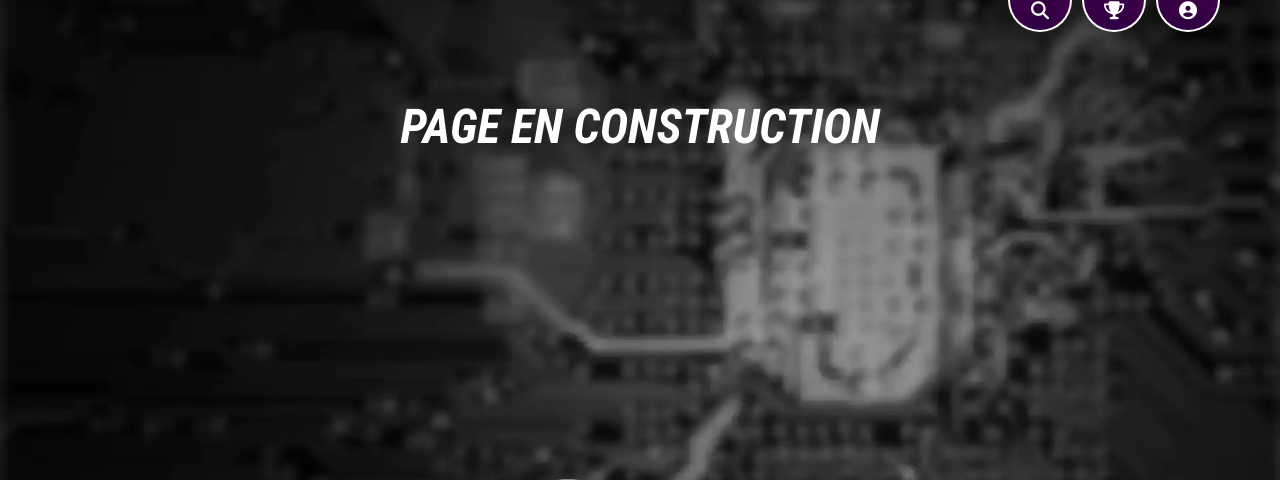
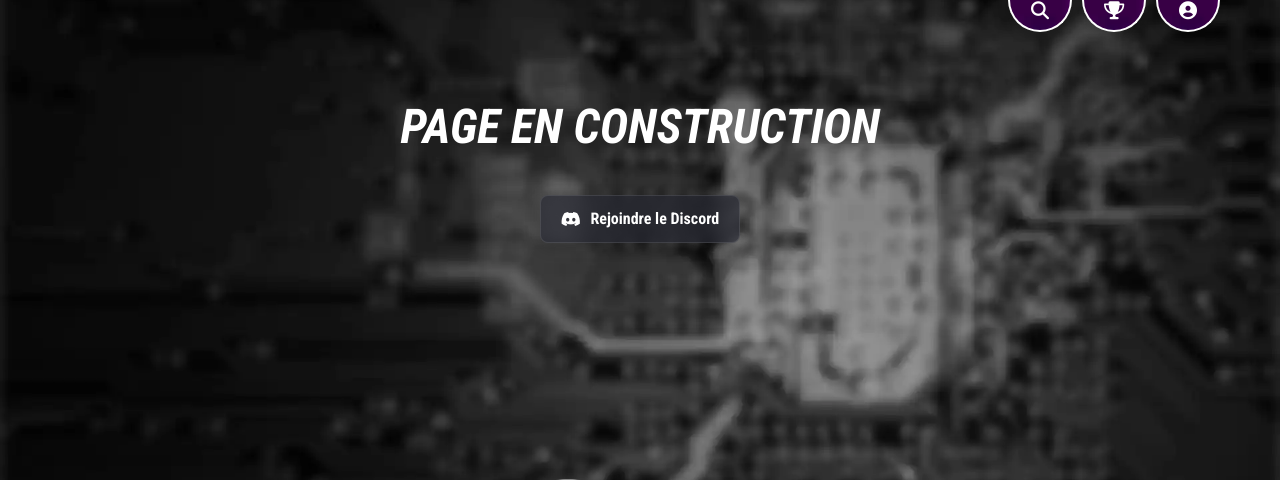
Before and after one commit to ogulatortue/Krhackademy, a PHP site: template templates/scenarios.phtml in a window 1280 px wide. Shown: the part 78-558 px from the top of the page. Run offline with PHP 8.4, Linux system fonts and the light colour scheme; the template is opened without the code that fills it, so the values that code supplies are empty; some libraries are stand-ins or nearby versions.

Commit message:
scenarios

```diff
--- a/templates/scenarios.phtml
+++ b/templates/scenarios.phtml
@@ -12,7 +12,14 @@ $specific_css = [
     <?php require __DIR__ . '/partials/header.phtml'; ?>
     <main class="main">
         <h2 class="construction">page en construction</h2>
+
+        <div style="text-align: center; margin-top: 40px;">
+            <a href="https://discord.gg/MSct2UaWvw" target="_blank" class="btn-glass">
+                <i class="fab fa-discord"></i> Rejoindre le Discord
+            </a>
+        </div>
     </main>
+
     <?php require __DIR__ . '/partials/footer.phtml'; ?>
     <script src="/js/progress-tracker.js" defer></script>
     <script src="/js/search.js" defer></script>
```
